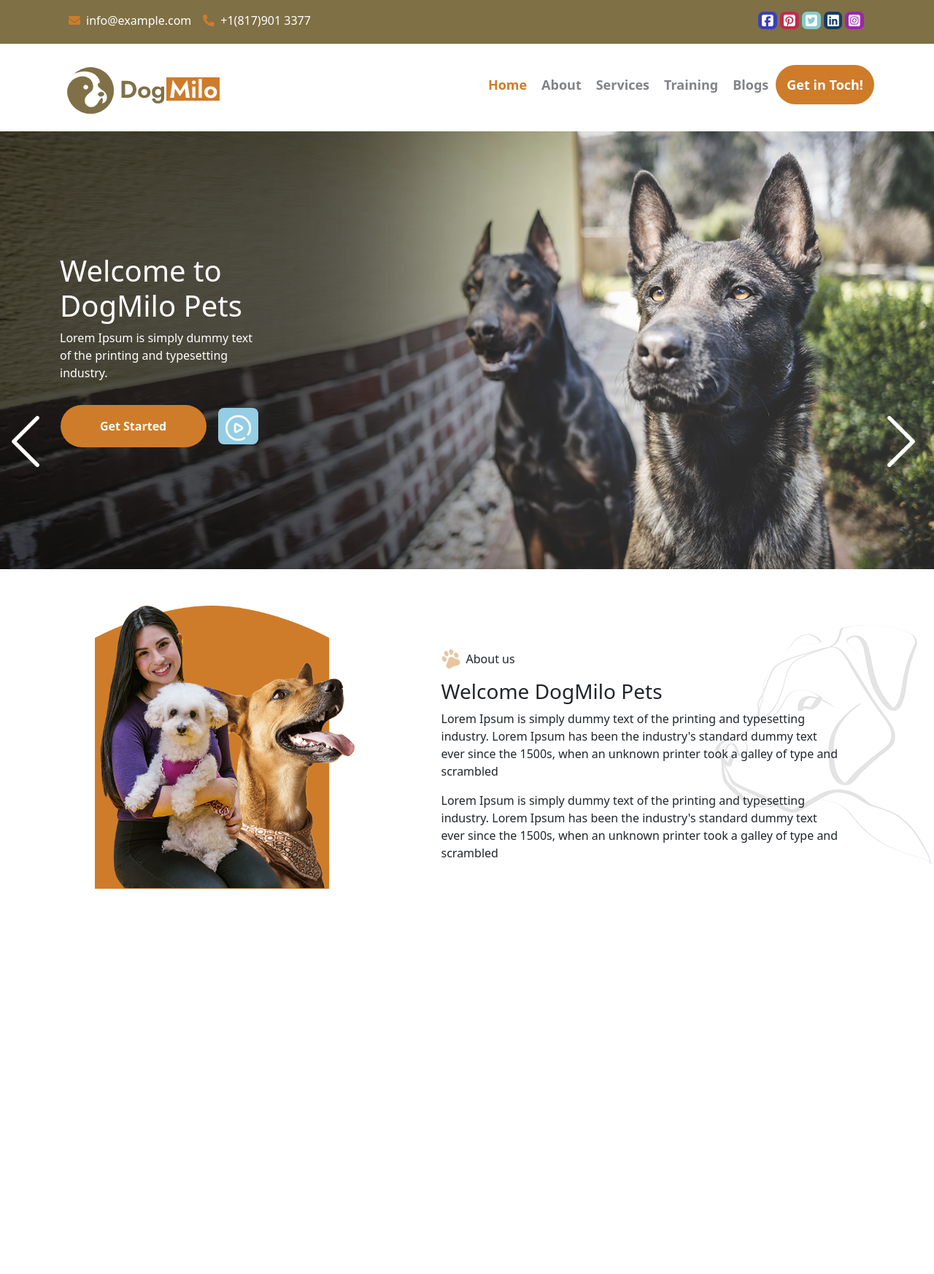
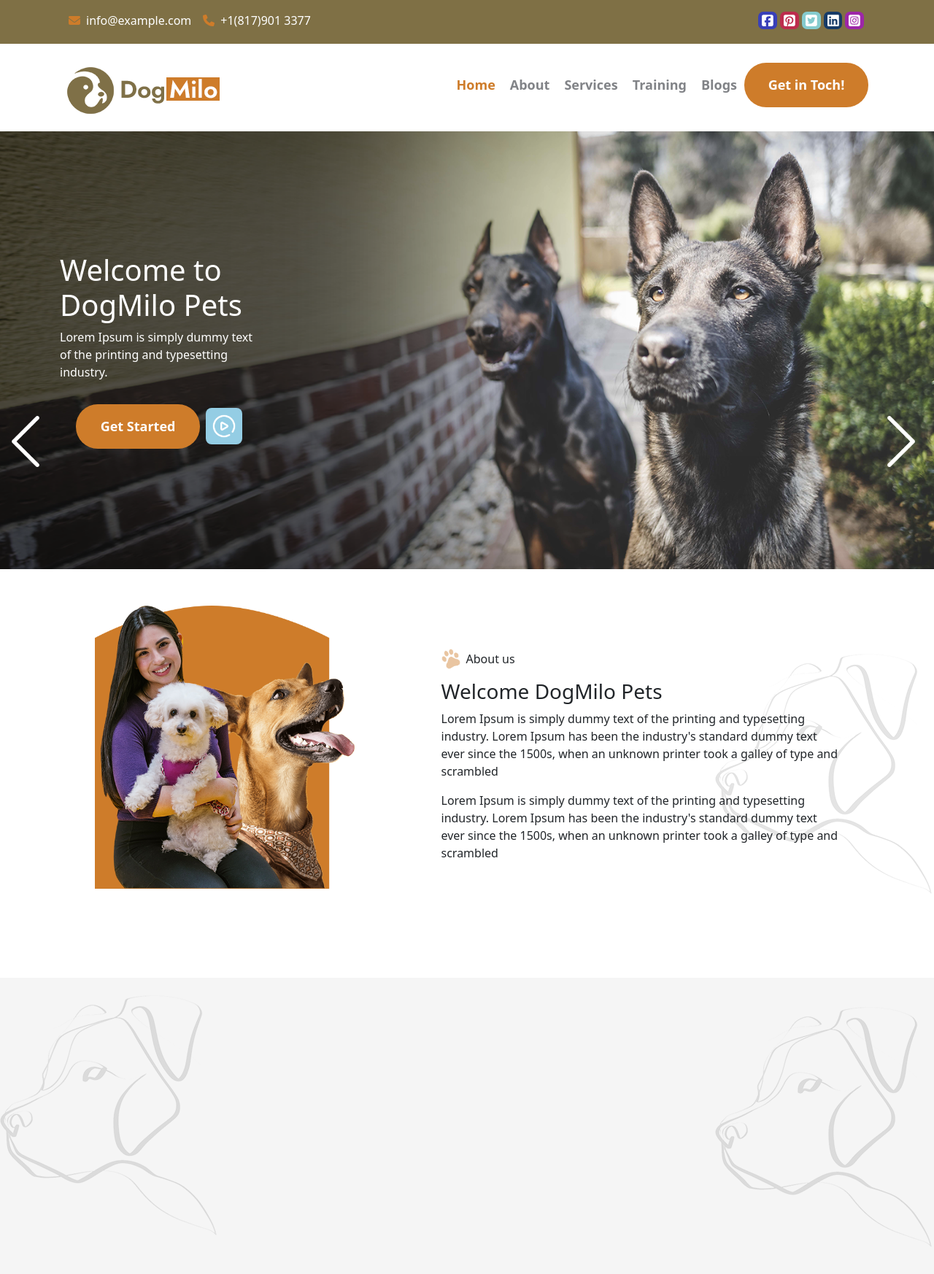
Before and after one commit to KatiaLosignore/proj-html-vuejs, a Vue app: page / in a window 1280 px wide. Shown: the top 1746 px of the page at 73% size. Before the commit the page ends 1260 px from the top, so only its background shows below. Built offline with nearby package versions, Linux system fonts and the light colour scheme.

Commit message:
added component bottom

```diff
--- a/src/components/AppHeader.vue
+++ b/src/components/AppHeader.vue
@@ -1,9 +1,10 @@
 <script>
 import PageContacts from './pagetop/PageContacts.vue';
 import PageSocial from './pagetop/PageSocial.vue';
+import AppBottom from './MainSections/AppBottom.vue'
 export default {
      name: 'AppHeader',
-     components: { PageContacts, PageSocial },
+     components: { PageContacts, PageSocial, AppBottom },
 
      props: {
         links: Array
@@ -28,8 +29,10 @@ export default {
                     <a href="#"><img src="../assets/img/logo.png" alt="logo"></a>
                     <ul class="d-flex justify-content-center align-items-center">
                         <li v-for='link in links' :key="link.text">
-                            <a :href='link.url' v-text="link.text" :class="{ 'active': link.active, 'button' : link.button}"></a>
+                            <a :href='link.url' v-text="link.text" :class="{ 'active': link.active }"></a>
                         </li>
+                        <li><app-bottom text="Get in Toch!"></app-bottom></li>
+
                     </ul>
                 </nav>
             </div>
@@ -64,14 +67,7 @@ export default {
                 &.active {
                     color: $orange;
                 }
-                &.button {
-                    background-color: $orange;
-                    border-radius: 30px;
-                    width: 200px;
-                    padding: 15px;
-                    color: $white;
-                    text-align: center;
-                }
+
             }
         }
     }
--- a/src/components/AppMain.vue
+++ b/src/components/AppMain.vue
@@ -1,9 +1,10 @@
 <script>
 import MainJumbotron from './MainSections/MainJumbotron.vue';
 import MainAbout from './MainSections/MainAbout.vue';
+import MainService from './MainSections/MainService.vue';
 export default {
      name: 'AppMain',
-     components: { MainJumbotron, MainAbout },
+     components: { MainJumbotron, MainAbout, MainService },
 };
 </script>
 
@@ -12,7 +13,7 @@ export default {
 
     <main-jumbotron title="Welcome to DogMilo Pets" text="Lorem Ipsum is simply dummy text of the printing and typesetting industry."></main-jumbotron>
     <main-about paragraph="About us" title="Welcome DogMilo Pets" text="Lorem Ipsum is simply dummy text of the printing and typesetting industry. Lorem Ipsum has been the industry's standard dummy text ever since the 1500s, when an unknown printer took a galley of type and scrambled"></main-about>
-
+     <main-service></main-service>
 </template>
 
 <style lang="scss" scoped>
--- /dev/null
+++ b/src/components/MainSections/AppBottom.vue
@@ -0,0 +1,37 @@
+<script>
+export default {
+    name: 'AppBottom',
+    props: {
+        text: String,
+        special: String
+    },
+
+};
+</script>
+
+
+
+<template>
+
+    <button class="button">{{ text }} {{ special }}</button>
+
+
+</template>
+
+
+<style lang="scss" scoped>
+@use '../../assets/scss/partials/variables' as *;
+
+.button {
+    background-color: $orange;
+    border-color: transparent;
+    border-radius: 30px;
+    width: 170px;
+    padding: 15px;
+    font-size: 18px;
+    color: $white;
+    font-weight: 600;
+    text-align: center;
+    margin-right: 8px;
+}
+</style>
--- a/src/components/MainSections/MainAbout.vue
+++ b/src/components/MainSections/MainAbout.vue
@@ -46,7 +46,7 @@ export default {
     background-position: right;
     padding-top: 50px;
     background-color: $white;
-    height: 480px;
+    height: 560px;
     margin: 0;
 }
 
--- a/src/components/MainSections/MainJumbotron.vue
+++ b/src/components/MainSections/MainJumbotron.vue
@@ -1,6 +1,9 @@
 <script>
+import AppBottom from './AppBottom.vue';
 export default {
     name: 'MainJumbotron',
+    components: { AppBottom },
+
     props: {
         title: String,
         text: String,
@@ -20,7 +23,7 @@ export default {
                         <h1 class="text-white">{{ title }}</h1>
                         <p class="text-white pb-3">{{ text }}</p>
                         <div class="d-flex justify-content-center align-items-center">
-                            <a href="#" class="button fw-bold me-3">Get Started</a>
+                            <app-bottom special="Get Started"></app-bottom>
                             <div class="play rounded-3">
                                 <img src='../../assets/img/play.png' alt="play">
                             </div>
@@ -50,22 +53,15 @@ export default {
     position: relative;
 }
 
-.button {
-    background-color: $orange;
-    border-radius: 30px;
-    width: 200px;
-    padding: 17px 35px;
-    color: $white;
-    text-align: center;
-}
 
 .play {
-    width: 55px;
+    width: 50px;
     height: 50px;
     background-color: $lightblue;
 
     img {
         padding: 9px;
+
     }
 
 }
--- /dev/null
+++ b/src/components/MainSections/MainService.vue
@@ -0,0 +1,36 @@
+<script>
+export default {
+     name: 'MainService'
+};
+</script>
+
+<template>
+
+    <main>
+        <section id="service">
+            <img src="../../assets/img/dog-logo.png" class="pt-4" alt="dog-logo">
+            <div class="container">
+
+            </div>
+            <img src="../../assets/img/dog-logo.png" id="dog" alt="dog-logo">
+        </section>
+    </main>
+
+</template>
+
+<style lang="scss" scoped>
+@use '../../assets/scss/partials/variables' as *;
+
+#service{
+    height: 480px;
+    background-color: $lightgray;
+    position: relative;
+}
+
+#dog {
+   position: absolute;
+   right: 0;
+   top: 40px;
+}
+
+</style>
--- a/src/data/_header_links.js
+++ b/src/data/_header_links.js
@@ -4,5 +4,4 @@ export default [
     { text: 'Services', url: '#', active: false},
     { text: 'Training', url: '#', active: false},
     { text: 'Blogs', url: '#', active: false},
-    { text: 'Get in Toch!', url: '#', active: false, button: true},
 ]
```
